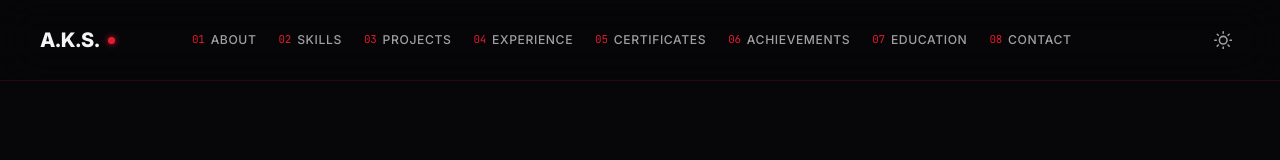
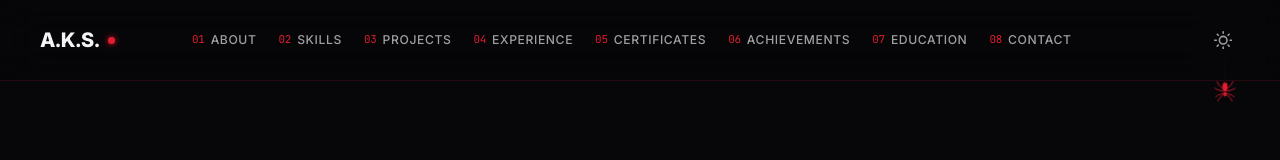
Before and after one commit to ankit-0131/Portfolio, a React (Vite) app: page / in a window 1280 px wide. Shown: the top 160 px of the page. Built offline with nearby package versions, Linux system fonts and the light colour scheme.

Commit message:
Scrolling effects Added

```diff
--- a/src/App.jsx
+++ b/src/App.jsx
@@ -11,6 +11,7 @@ import Education from './components/Education';
 import Contact from './components/Contact';
 import Footer from './components/Footer';
 import Loader from './components/Loader';
+import ScrollSpider from './components/ScrollSpider';
 
 /**
  * App — Root component
@@ -67,6 +68,7 @@ export default function App() {
     <>
       {isLoading && <Loader onFinished={() => setIsLoading(false)} />}
       <div className="scroll-progress-bar" style={{ width: `${scrollProgress}%` }} aria-hidden="true"></div>
+      <ScrollSpider scrollProgress={scrollProgress} />
       <Navbar theme={theme} toggleTheme={toggleTheme} />
       <main>
         <Hero />
--- /dev/null
+++ b/src/components/ScrollSpider.css
@@ -0,0 +1,127 @@
+/* ==========================================================================
+   SCROLLSPIDER.CSS — Floating scroll-linked spider on right margin
+   Spun web thread, smooth crawl animations, interactive float wiggles
+   ========================================================================== */
+
+.scroll-spider-wrapper {
+  position: fixed;
+  right: 35px;
+  top: 0;
+  bottom: 0;
+  width: 40px;
+  z-index: 999; /* Float above sections but below overlays like loader/modals */
+  pointer-events: none; /* Do not block clicks on elements behind */
+}
+
+/* Hide on mobile and small tablets to keep layout clean and readable */
+@media (max-width: 850px) {
+  .scroll-spider-wrapper {
+    display: none;
+  }
+}
+
+.scroll-web-thread {
+  position: absolute;
+  top: 0;
+  left: 50%;
+  width: 1.2px;
+  background: linear-gradient(
+    to bottom,
+    rgba(225, 29, 46, 0.05) 0%,
+    var(--accent) 70%,
+    var(--accent) 100%
+  );
+  opacity: 0.45;
+  transform: translateX(-50%);
+  transition: height 0.15s cubic-bezier(0.25, 1, 0.5, 1);
+}
+
+.scroll-spider-container {
+  position: absolute;
+  left: 50%;
+  transform: translateX(-50%) rotate(180deg); /* Rotate 180 degrees to make it hang upside down */
+  width: 34px;
+  height: 34px;
+  margin-top: -6px; /* Anchor perfectly to the spinneret (rear end) at the top of the spider */
+  transition: top 0.15s cubic-bezier(0.25, 1, 0.5, 1);
+  transform-origin: center center;
+}
+
+.scroll-spider-svg {
+  width: 100%;
+  height: 100%;
+}
+
+.scroll-spider-body-upper,
+.scroll-spider-body-lower {
+  fill: var(--accent);
+  transition: fill 0.3s ease;
+}
+
+.scroll-spider-leg {
+  stroke: var(--accent);
+  transition: stroke 0.3s ease;
+}
+
+/* Legs groups transform origin */
+.legs-left {
+  transform-origin: 50px 50px;
+}
+
+.legs-right {
+  transform-origin: 50px 50px;
+}
+
+/* Crawling animation while scrolling */
+.scroll-spider-container.is-crawling {
+  animation: sway 0.4s ease-in-out infinite alternate;
+}
+
+.scroll-spider-container.is-crawling .legs-left {
+  animation: crawl-left 0.25s ease-in-out infinite alternate;
+}
+
+.scroll-spider-container.is-crawling .legs-right {
+  animation: crawl-right 0.25s ease-in-out infinite alternate;
+}
+
+/* Resting micro-animation (subtle breathing/scale pulse, no glow) */
+.scroll-spider-container:not(.is-crawling) {
+  animation: float-pulse 2.5s ease-in-out infinite alternate;
+}
+
+@keyframes sway {
+  0% {
+    transform: translateX(-50%) rotate(177deg);
+  }
+  100% {
+    transform: translateX(-50%) rotate(183deg);
+  }
+}
+
+@keyframes crawl-left {
+  0% {
+    transform: rotate(0deg) translateY(0);
+  }
+  100% {
+    transform: rotate(-6deg) translateY(-2px) translateX(1px);
+  }
+}
+
+@keyframes crawl-right {
+  0% {
+    transform: rotate(0deg) translateY(0);
+  }
+  100% {
+    transform: rotate(6deg) translateY(-2px) translateX(-1px);
+  }
+}
+
+@keyframes float-pulse {
+  0% {
+    transform: translateX(-50%) rotate(180deg) scale(0.96);
+  }
+  100% {
+    transform: translateX(-50%) rotate(180deg) scale(1.04);
+  }
+}
--- /dev/null
+++ b/src/components/ScrollSpider.jsx
@@ -0,0 +1,76 @@
+import { useEffect, useState } from 'react';
+import './ScrollSpider.css';
+
+/**
+ * ScrollSpider — Floating scroll-linked spider on right margin
+ * Moves downwards on scroll and wiggles legs when crawling
+ */
+export default function ScrollSpider({ scrollProgress }) {
+  const [isScrolling, setIsScrolling] = useState(false);
+
+  // Detect scroll activity to toggle crawling animations
+  useEffect(() => {
+    let timeout;
+    const handleScroll = () => {
+      setIsScrolling(true);
+      clearTimeout(timeout);
+      timeout = setTimeout(() => {
+        setIsScrolling(false);
+      }, 150);
+    };
+
+    window.addEventListener('scroll', handleScroll);
+    return () => {
+      window.removeEventListener('scroll', handleScroll);
+      clearTimeout(timeout);
+    };
+  }, []);
+
+  // Top starts at 80px (to sit below the header navbar) and travels down to 100px from the bottom
+  const scrollRatio = scrollProgress / 100;
+  const spiderTop = `calc(80px + (100vh - 180px) * ${scrollRatio})`;
+
+  return (
+    <div className="scroll-spider-wrapper" aria-hidden="true">
+      {/* Web thread line */}
+      <div
+        className="scroll-web-thread"
+        style={{ height: spiderTop }}
+      ></div>
+
+      {/* Spider container */}
+      <div
+        className={`scroll-spider-container ${isScrolling ? 'is-crawling' : ''}`}
+        style={{ top: spiderTop }}
+      >
+        <svg viewBox="0 0 100 100" className="scroll-spider-svg" xmlns="http://www.w3.org/2000/svg">
+          {/* Spider Body - Stylized/Geometric */}
+          <path
+            d="M50,33 C47.5,33 45.5,37 45.5,41 C45.5,45 47.5,47 50,47 C52.5,47 54.5,45 54.5,41 C54.5,37 52.5,33 50,33 Z"
+            className="scroll-spider-body-upper"
+          />
+          <path
+            d="M50,48 C45.5,48 42,52.5 42,62.5 C42,72.5 45.5,76 50,76 C54.5,76 58,72.5 58,62.5 C58,52.5 54.5,48 50,48 Z"
+            className="scroll-spider-body-lower"
+          />
+
+          {/* Spider Legs - Left Side */}
+          <g className="legs-left">
+            <path d="M46,40 Q32,29 27,18" strokeWidth="2.5" fill="none" className="scroll-spider-leg" />
+            <path d="M45,43 Q25,37 21,31" strokeWidth="2.5" fill="none" className="scroll-spider-leg" />
+            <path d="M45,49 Q22,54 18,60" strokeWidth="2.5" fill="none" className="scroll-spider-leg" />
+            <path d="M46,55 Q27,69 25,80" strokeWidth="2.5" fill="none" className="scroll-spider-leg" />
+          </g>
+
+          {/* Spider Legs - Right Side */}
+          <g className="legs-right">
+            <path d="M54,40 Q68,29 73,18" strokeWidth="2.5" fill="none" className="scroll-spider-leg" />
+            <path d="M55,43 Q75,37 79,31" strokeWidth="2.5" fill="none" className="scroll-spider-leg" />
+            <path d="M55,49 Q78,54 82,60" strokeWidth="2.5" fill="none" className="scroll-spider-leg" />
+            <path d="M54,55 Q73,69 75,80" strokeWidth="2.5" fill="none" className="scroll-spider-leg" />
+          </g>
+        </svg>
+      </div>
+    </div>
+  );
+}
```
